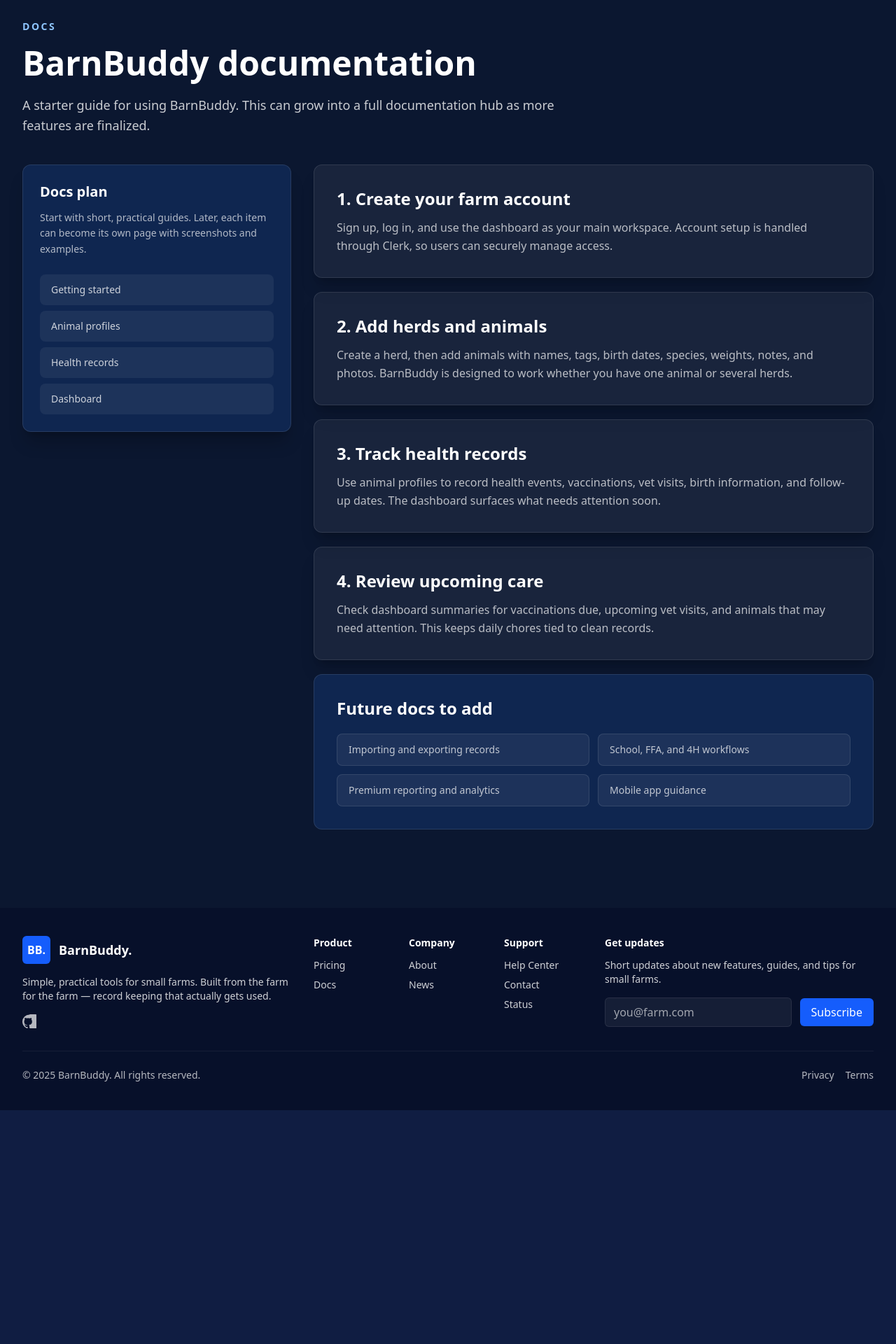
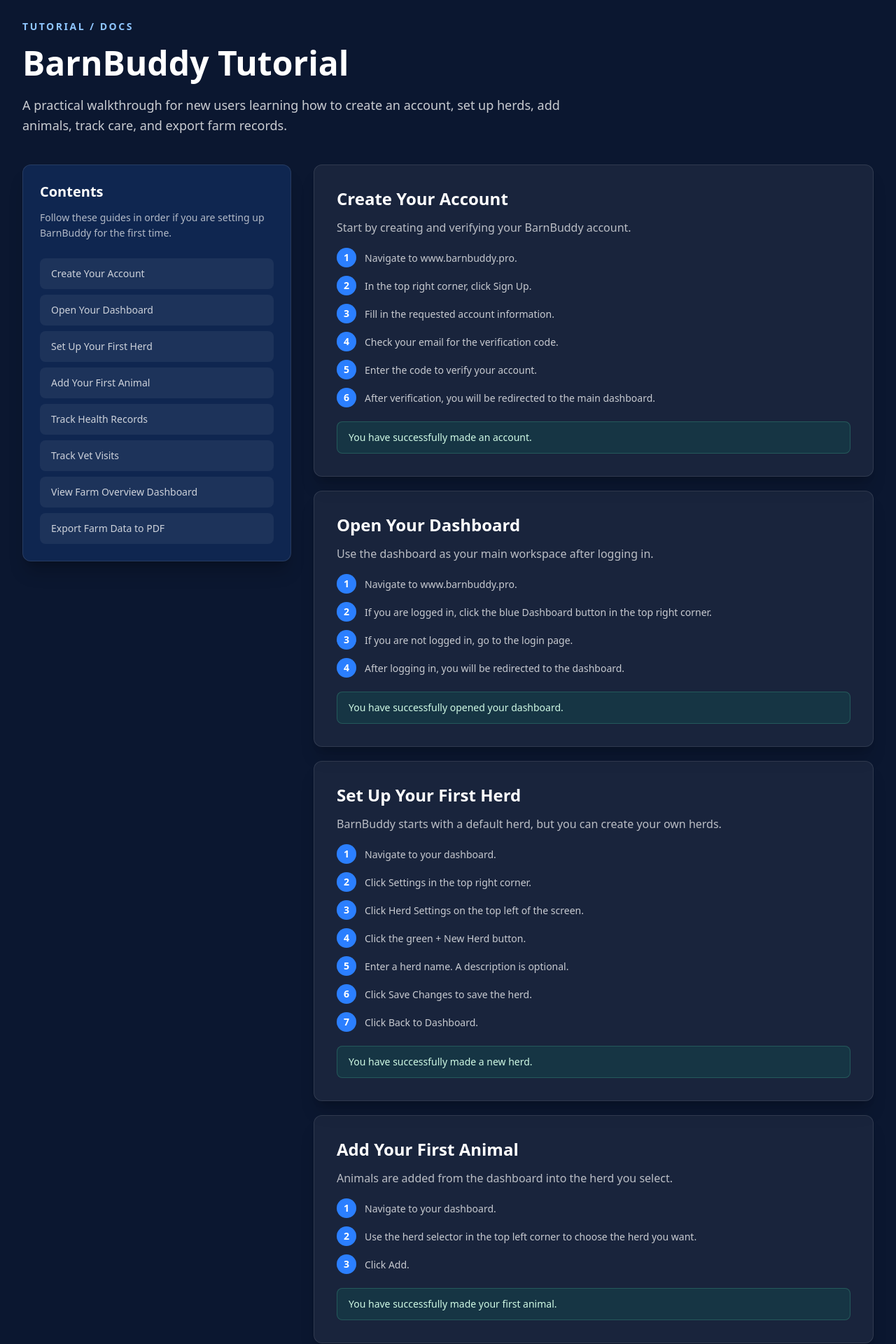
Before and after one commit to RatKing51/BarnBuddy, a React (Vite) app in the folder client/: page /docs in a window 1280 px wide. Shown: the part 100-2020 px from the top of the page at 70% size. Before the commit the page ends 1686 px from the top, so only its background shows below. Built offline with nearby package versions, Linux system fonts and the light colour scheme; no server answers.

Commit message:
Add tutorial docs page from DOCX

```diff
--- a/client/src/components/LargeLandingCard.jsx
+++ b/client/src/components/LargeLandingCard.jsx
@@ -27,7 +27,6 @@
   const [activeSlide, setActiveSlide] = useState(0)
   const { isLoaded, isSignedIn } = useAuth()
   const showSignUp = isLoaded && !isSignedIn
-  const showDashboardLink = isLoaded && isSignedIn
 
   useEffect(() => {
     const timer = window.setInterval(() => {
@@ -67,17 +66,6 @@
             </div>
           )}
 
-          {showDashboardLink && (
-            <div>
-              <a
-                href="/dashboard"
-                className="inline-block bg-blue-500 hover:bg-blue-600 text-white font-medium py-3 px-6 sm:py-4 sm:px-8 rounded-lg shadow-md transition-colors text-base sm:text-lg"
-                aria-label="Go to your BarnBuddy farm dashboard"
-              >
-                Go to Farm Dashboard
-              </a>
-            </div>
-          )}
         </div>
 
         <div className="flex justify-center md:justify-end">
--- a/client/src/pages/Docs.jsx
+++ b/client/src/pages/Docs.jsx
@@ -1,35 +1,144 @@
 import React from 'react'
 import Footer from '../components/Footer'
 
-const docSections = [
+const tutorialSections = [
   {
-    title: '1. Create your farm account',
-    copy:
-      'Sign up, log in, and use the dashboard as your main workspace. Account setup is handled through Clerk, so users can securely manage access.',
+    id: 'create-your-account',
+    title: 'Create Your Account',
+    intro: 'Start by creating and verifying your BarnBuddy account.',
+    steps: [
+      'Navigate to www.barnbuddy.pro.',
+      'In the top right corner, click Sign Up.',
+      'Fill in the requested account information.',
+      'Check your email for the verification code.',
+      'Enter the code to verify your account.',
+      'After verification, you will be redirected to the main dashboard.',
+    ],
+    success: 'You have successfully made an account.',
   },
   {
-    title: '2. Add herds and animals',
-    copy:
-      'Create a herd, then add animals with names, tags, birth dates, species, weights, notes, and photos. BarnBuddy is designed to work whether you have one animal or several herds.',
+    id: 'open-your-dashboard',
+    title: 'Open Your Dashboard',
+    intro: 'Use the dashboard as your main workspace after logging in.',
+    steps: [
+      'Navigate to www.barnbuddy.pro.',
+      'If you are logged in, click the blue Dashboard button in the top right corner.',
+      'If you are not logged in, go to the login page.',
+      'After logging in, you will be redirected to the dashboard.',
+    ],
+    success: 'You have successfully opened your dashboard.',
   },
   {
-    title: '3. Track health records',
-    copy:
-      'Use animal profiles to record health events, vaccinations, vet visits, birth information, and follow-up dates. The dashboard surfaces what needs attention soon.',
+    id: 'set-up-your-first-herd',
+    title: 'Set Up Your First Herd',
+    intro: 'BarnBuddy starts with a default herd, but you can create your own herds.',
+    steps: [
+      'Navigate to your dashboard.',
+      'Click Settings in the top right corner.',
+      'Click Herd Settings on the top left of the screen.',
+      'Click the green + New Herd button.',
+      'Enter a herd name. A description is optional.',
+      'Click Save Changes to save the herd.',
+      'Click Back to Dashboard.',
+    ],
+    success: 'You have successfully made a new herd.',
   },
   {
-    title: '4. Review upcoming care',
-    copy:
-      'Check dashboard summaries for vaccinations due, upcoming vet visits, and animals that may need attention. This keeps daily chores tied to clean records.',
+    id: 'add-your-first-animal',
+    title: 'Add Your First Animal',
+    intro: 'Animals are added from the dashboard into the herd you select.',
+    steps: [
+      'Navigate to your dashboard.',
+      'Use the herd selector in the top left corner to choose the herd you want.',
+      'Click Add.',
+    ],
+    success: 'You have successfully made your first animal.',
+  },
+  {
+    id: 'track-health-records',
+    title: 'Track Health Records',
+    intro: 'Health records help you keep a clean history for each animal.',
+    groups: [
+      {
+        label: 'Health Events',
+        steps: [
+          'Navigate to your dashboard.',
+          'Select the animal you want to update.',
+          'Click Health Records in the top center of the dashboard.',
+          'Click + Add Event.',
+          'Provide the correct information about the health event.',
+        ],
+        success: 'You have successfully made a new health event.',
+      },
+      {
+        label: 'Vaccinations',
+        steps: [
+          'Navigate to the same Health Records tab.',
+          'Click + Add Vaccination.',
+          'Provide the correct information about the vaccination.',
+        ],
+        success: 'You have successfully made a new vaccination log.',
+      },
+    ],
+  },
+  {
+    id: 'track-vet-visits',
+    title: 'Track Vet Visits',
+    intro: 'Vet visit logs help you record treatment and follow-up care.',
+    steps: [
+      'Navigate to your dashboard.',
+      'Select the animal you want to update.',
+      'Click Vet Visits in the top right center of the dashboard.',
+      'Click + Add.',
+      'Fill in visit date, vet name, reason, and treatment. These fields are required to save.',
+    ],
+    success: 'You have successfully made a new vet visit log.',
+  },
+  {
+    id: 'view-farm-overview',
+    title: 'View Farm Overview Dashboard',
+    intro: 'The farm overview shows herd-wide information instead of one animal profile.',
+    steps: [
+      'Navigate to your dashboard.',
+      'Click Farm Overview in the top left corner of the screen.',
+    ],
+    success: 'You have successfully navigated to the farm overview dashboard.',
+  },
+  {
+    id: 'export-farm-data',
+    title: 'Export Farm Data to PDF',
+    intro: 'Export a simple PDF roster and care-status report for the selected herd.',
+    steps: [
+      'Navigate to your dashboard.',
+      'Select the herd you would like to export data for.',
+      'Click Export PDF in the top right corner.',
+    ],
+    success: 'You have successfully exported farm data to PDF.',
   },
 ]
 
-const roadmapDocs = [
-  'Importing and exporting records',
-  'School, FFA, and 4H workflows',
-  'Premium reporting and analytics',
-  'Mobile app guidance',
-]
+function StepList({ steps }) {
+  return (
+    <ol className="mt-4 space-y-3">
+      {steps.map((step, index) => (
+        <li key={step} className="flex gap-3">
+          <span className="flex h-7 w-7 shrink-0 items-center justify-center rounded-full bg-blue-500 text-sm font-semibold text-white">
+            {index + 1}
+          </span>
+          <span className="pt-1 text-sm leading-relaxed text-white/76">{step}</span>
+        </li>
+      ))}
+    </ol>
+  )
+}
+
+function SuccessNote({ children }) {
+  return (
+    <p className="mt-5 rounded-lg border border-emerald-300/20 bg-emerald-400/10 px-4 py-3 text-sm font-medium text-emerald-100">
+      {children}
+    </p>
+  )
+}
 
 export default function Docs() {
   return (
@@ -38,24 +147,28 @@
         <section className="px-4 sm:px-6 lg:px-8 py-14 sm:py-16">
           <div className="max-w-7xl mx-auto">
             <div className="max-w-3xl mb-10">
-              <p className="text-blue-300 text-sm font-semibold uppercase tracking-[0.18em]">Docs</p>
-              <h1 className="mt-3 text-4xl sm:text-5xl font-semibold leading-tight">BarnBuddy documentation</h1>
+              <p className="text-blue-300 text-sm font-semibold uppercase tracking-[0.18em]">Tutorial / Docs</p>
+              <h1 className="mt-3 text-4xl sm:text-5xl font-semibold leading-tight">BarnBuddy Tutorial</h1>
               <p className="mt-4 text-white/78 text-lg leading-relaxed">
-                A starter guide for using BarnBuddy. This can grow into a full documentation hub as more features are finalized.
+                A practical walkthrough for new users learning how to create an account, set up herds, add animals, track care, and export farm records.
               </p>
             </div>
 
             <div className="grid grid-cols-1 lg:grid-cols-12 gap-8">
               <aside className="lg:col-span-4">
                 <div className="sticky top-6 rounded-xl border border-white/10 bg-[#0f2650] p-6 shadow-xl shadow-black/20">
-                  <h2 className="text-xl font-semibold">Docs plan</h2>
+                  <h2 className="text-xl font-semibold">Contents</h2>
                   <p className="mt-3 text-sm leading-relaxed text-white/68">
-                    Start with short, practical guides. Later, each item can become its own page with screenshots and examples.
+                    Follow these guides in order if you are setting up BarnBuddy for the first time.
                   </p>
                   <div className="mt-6 space-y-2">
-                    {['Getting started', 'Animal profiles', 'Health records', 'Dashboard'].map((item) => (
-                      <a key={item} href={`#${item.toLowerCase().replaceAll(' ', '-')}`} className="block rounded-lg bg-white/6 px-4 py-3 text-sm text-white/78 hover:bg-white/10">
-                        {item}
+                    {tutorialSections.map((section) => (
+                      <a
+                        key={section.id}
+                        href={`#${section.id}`}
+                        className="block rounded-lg bg-white/6 px-4 py-3 text-sm text-white/78 hover:bg-white/10"
+                      >
+                        {section.title}
                       </a>
                     ))}
                   </div>
@@ -63,27 +176,32 @@
               </aside>
 
               <div className="lg:col-span-8 space-y-5">
-                {docSections.map((section) => (
+                {tutorialSections.map((section) => (
                   <article
-                    key={section.title}
-                    id={section.title.split('. ')[1].toLowerCase().replaceAll(' ', '-')}
-                    className="rounded-xl border border-white/10 bg-white/6 p-6 sm:p-8 shadow-xl shadow-black/15"
+                    key={section.id}
+                    id={section.id}
+                    className="scroll-mt-8 rounded-xl border border-white/10 bg-white/6 p-6 sm:p-8 shadow-xl shadow-black/15"
                   >
                     <h2 className="text-2xl font-semibold">{section.title}</h2>
-                    <p className="mt-3 text-sm sm:text-base leading-relaxed text-white/70">{section.copy}</p>
+                    <p className="mt-3 text-sm sm:text-base leading-relaxed text-white/70">{section.intro}</p>
+
+                    {section.steps && <StepList steps={section.steps} />}
+
+                    {section.groups && (
+                      <div className="mt-5 space-y-5">
+                        {section.groups.map((group) => (
+                          <section key={group.label} className="rounded-lg border border-white/10 bg-[#0f2650] p-5">
+                            <h3 className="text-lg font-semibold text-white">{group.label}</h3>
+                            <StepList steps={group.steps} />
+                            <SuccessNote>{group.success}</SuccessNote>
+                          </section>
+                        ))}
+                      </div>
+                    )}
+
+                    {section.success && <SuccessNote>{section.success}</SuccessNote>}
                   </article>
                 ))}
-
-                <section className="rounded-xl border border-white/10 bg-[#0f2650] p-6 sm:p-8">
-                  <h2 className="text-2xl font-semibold">Future docs to add</h2>
-                  <div className="mt-5 grid grid-cols-1 sm:grid-cols-2 gap-3">
-                    {roadmapDocs.map((item) => (
-                      <div key={item} className="rounded-lg border border-white/10 bg-white/6 px-4 py-3 text-sm text-white/72">
-                        {item}
-                      </div>
-                    ))}
-                  </div>
-                </section>
               </div>
             </div>
           </div>
```
